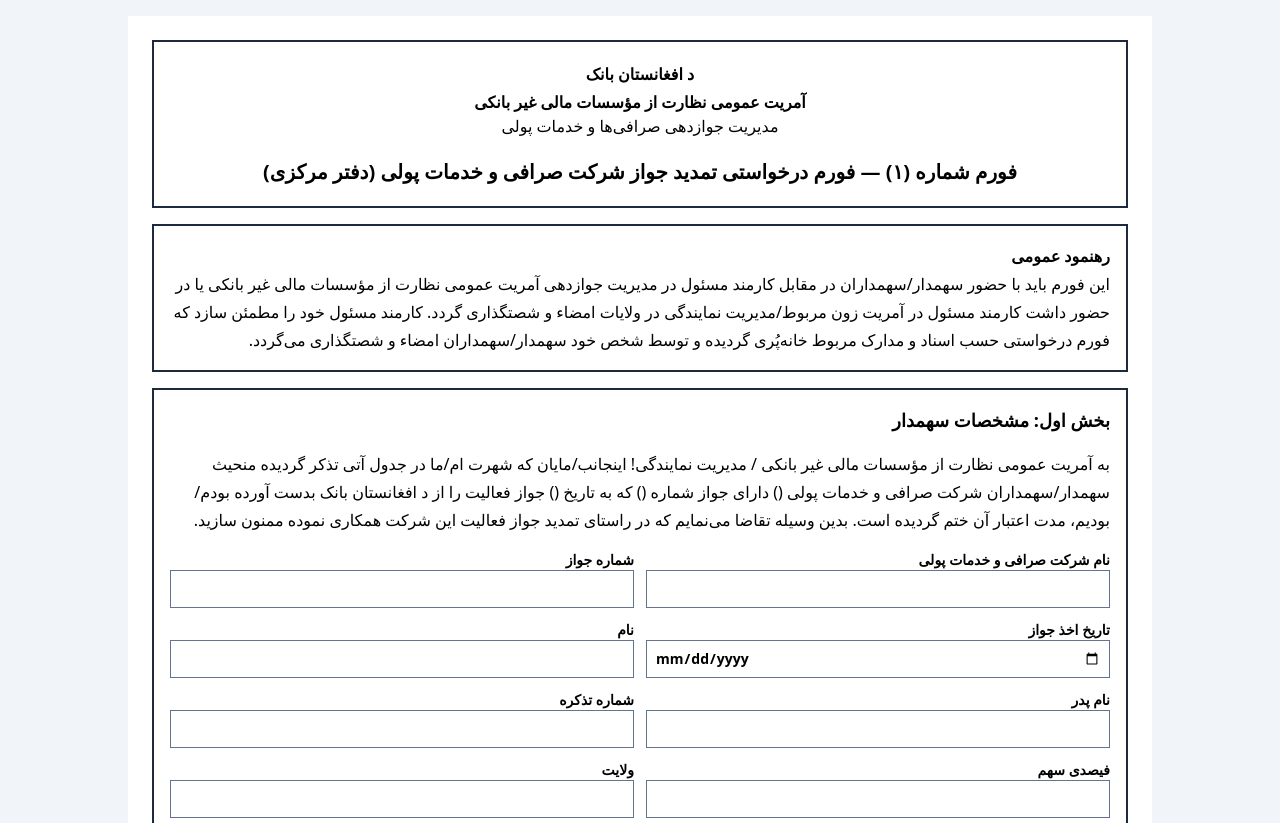
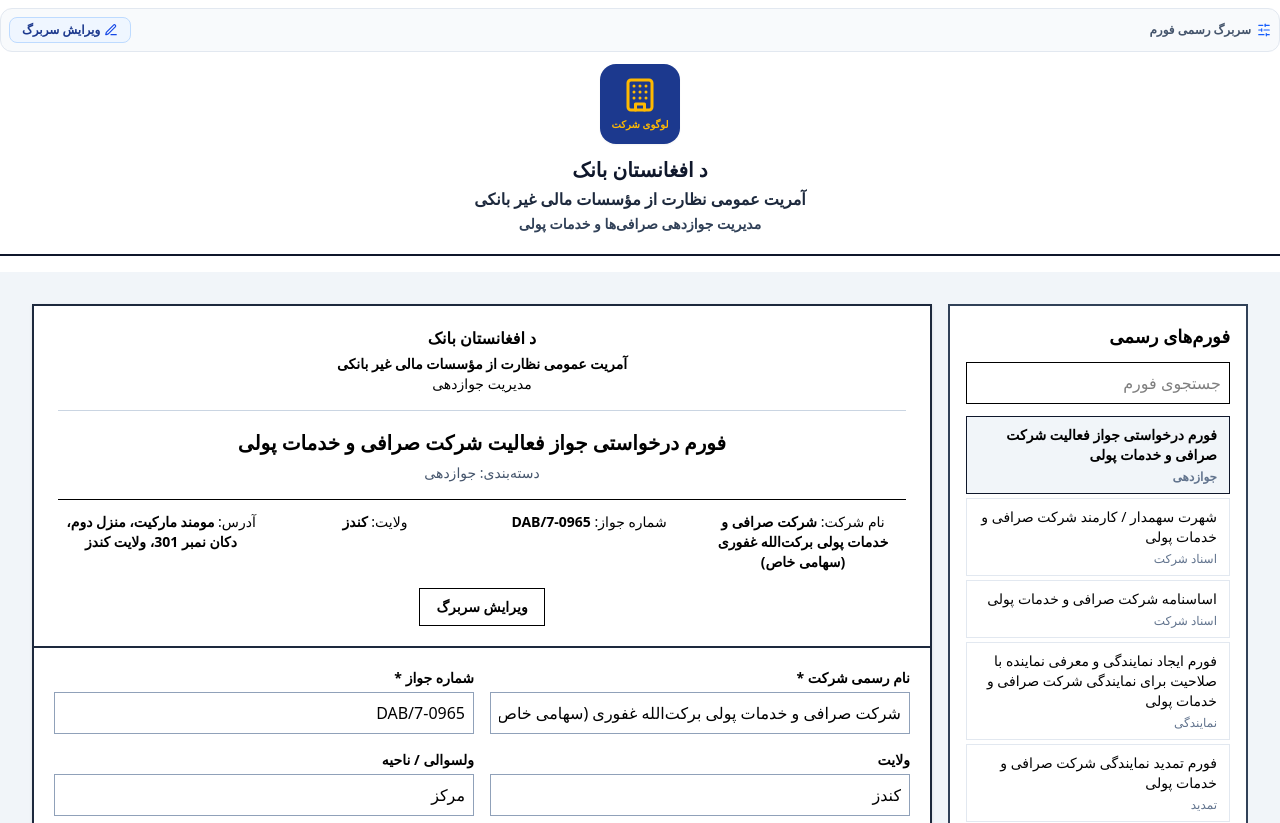
Before and after one commit to Norani375/Manochehr-norani, a Next.js app: page /dab-renewal-form-1 in a window 1280 px wide. Shown: the top 823 px of the page. Built offline with nearby package versions, Linux system fonts and the light colour scheme; no server answers; the database is empty.

Commit message:
refactor(dab): route renewal form through canonical workspace

```diff
--- a/app/dab-renewal-form-1/page.tsx
+++ b/app/dab-renewal-form-1/page.tsx
@@ -1,5 +1,5 @@
-import DabLicenseRenewalForm1 from '@/components/DabLicenseRenewalForm1';
+import DabStandardFormsWorkspace from '@/components/DabStandardFormsWorkspace';
 
 export default function DabLicenseRenewalForm1Page() {
-  return <DabLicenseRenewalForm1 />;
+  return <DabStandardFormsWorkspace />;
 }
```
